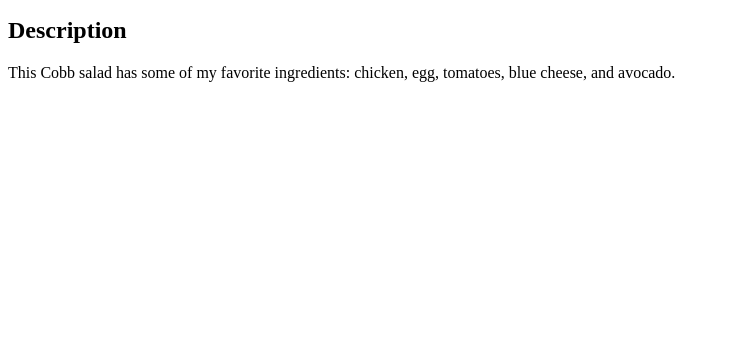
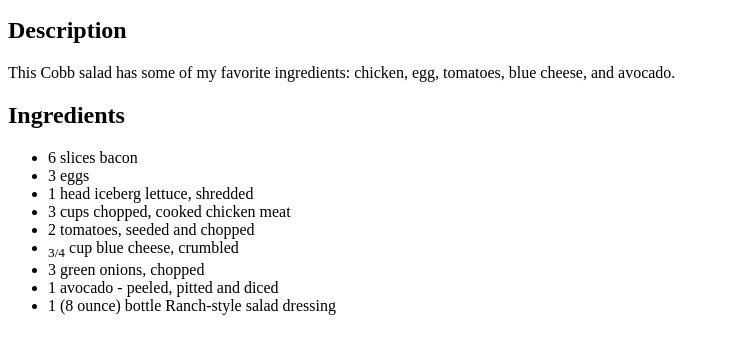
Before and after one commit to AGN907/odin-recipes, a plain HTML site: page recipes/cobb-salad.html in a window 1280 px wide. Shown: the part 101-454 px from the top of the page, without its empty margins (0-730 px from the left). Drawn offline with Linux system fonts and the light colour scheme.

Commit message:
Add Cobb Salad ingredients

```diff
--- a/recipes/cobb-salad.html
+++ b/recipes/cobb-salad.html
@@ -12,6 +12,19 @@
     <img src="cobb-salad.jpg" alt="Cobb Salad final look">
     <h2>Description</h2>
     <p>This Cobb salad has some of my favorite ingredients: chicken, egg, tomatoes, blue cheese, and avocado.</p>
+    <h2>Ingredients</h2>
+    <ul>
+        <li>6 slices bacon</li>
+        <li>3 eggs</li>
+        <li>1 head iceberg lettuce, shredded</li>
+        <li>3 cups chopped, cooked chicken meat</li>
+        <li>2 tomatoes, seeded and chopped</li>
+        <li><sub>3/4</sub> cup blue cheese, crumbled</li>
+        <li>3 green onions, chopped</li>
+        <li>1 avocado - peeled, pitted and diced</li>
+        <li>1 (8 ounce) bottle Ranch-style salad dressing</li>
+    </ul>
+
 </body>
 
 </html>
```
